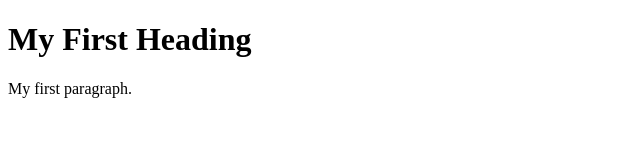
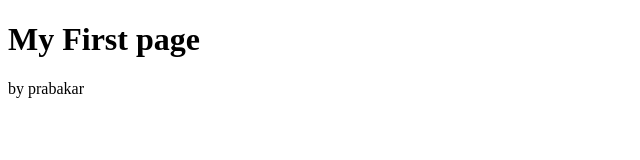
Before and after one commit to Prabakar1504/Prabakar1504.github.io, a plain HTML site: page index.html in a window 1280 px wide. Shown: the whole page, without its empty margins (0-640 px from the left). Drawn offline with Linux system fonts and the light colour scheme.

Commit message:
Update index.html

```diff
--- a/index.html
+++ b/index.html
@@ -5,8 +5,8 @@
 </head>
 <body>
 
-<h1>My First Heading</h1>
-<p>My first paragraph.</p>
+<h1>My First page</h1>
+<p>by prabakar</p>
 
 </body>
 </html>
```
